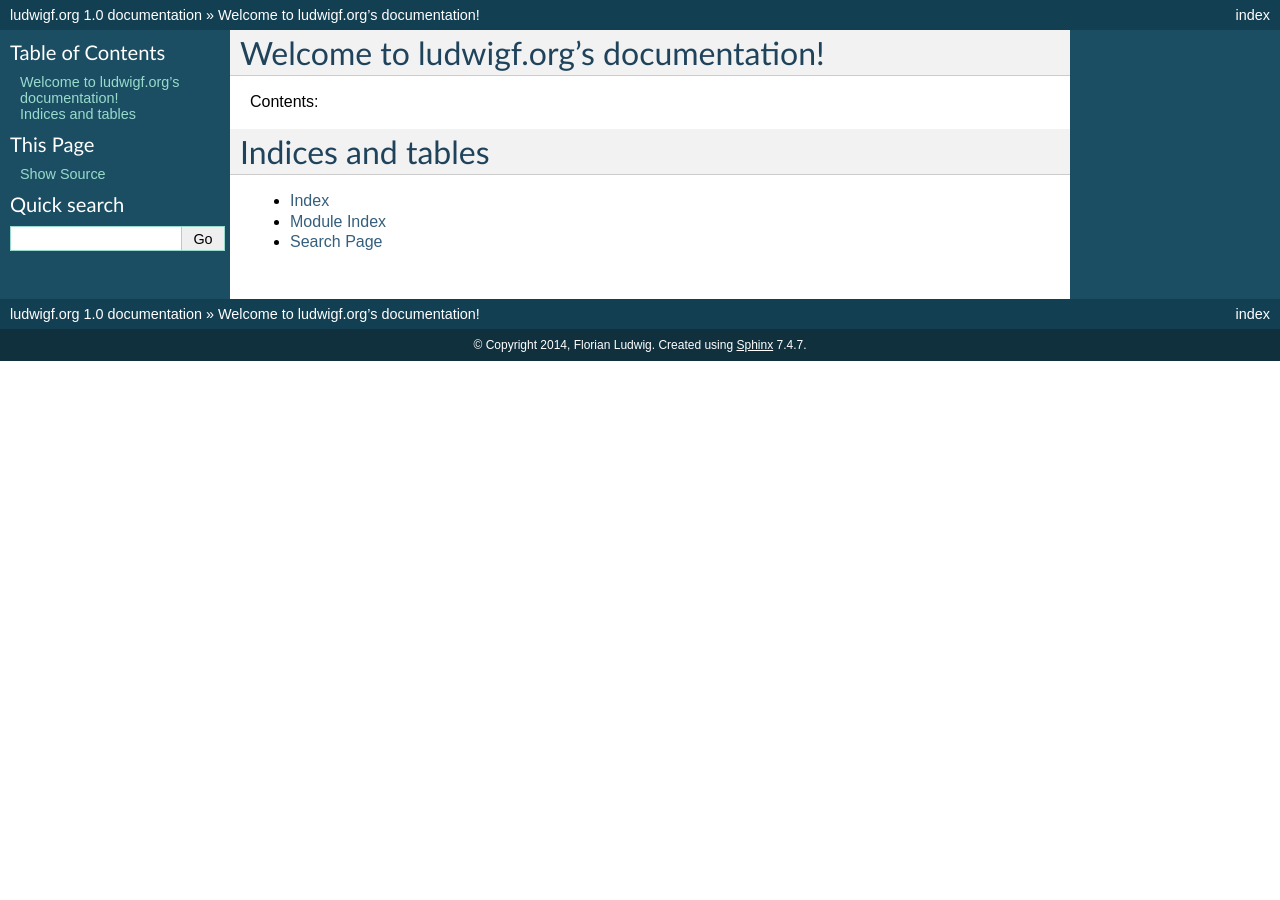
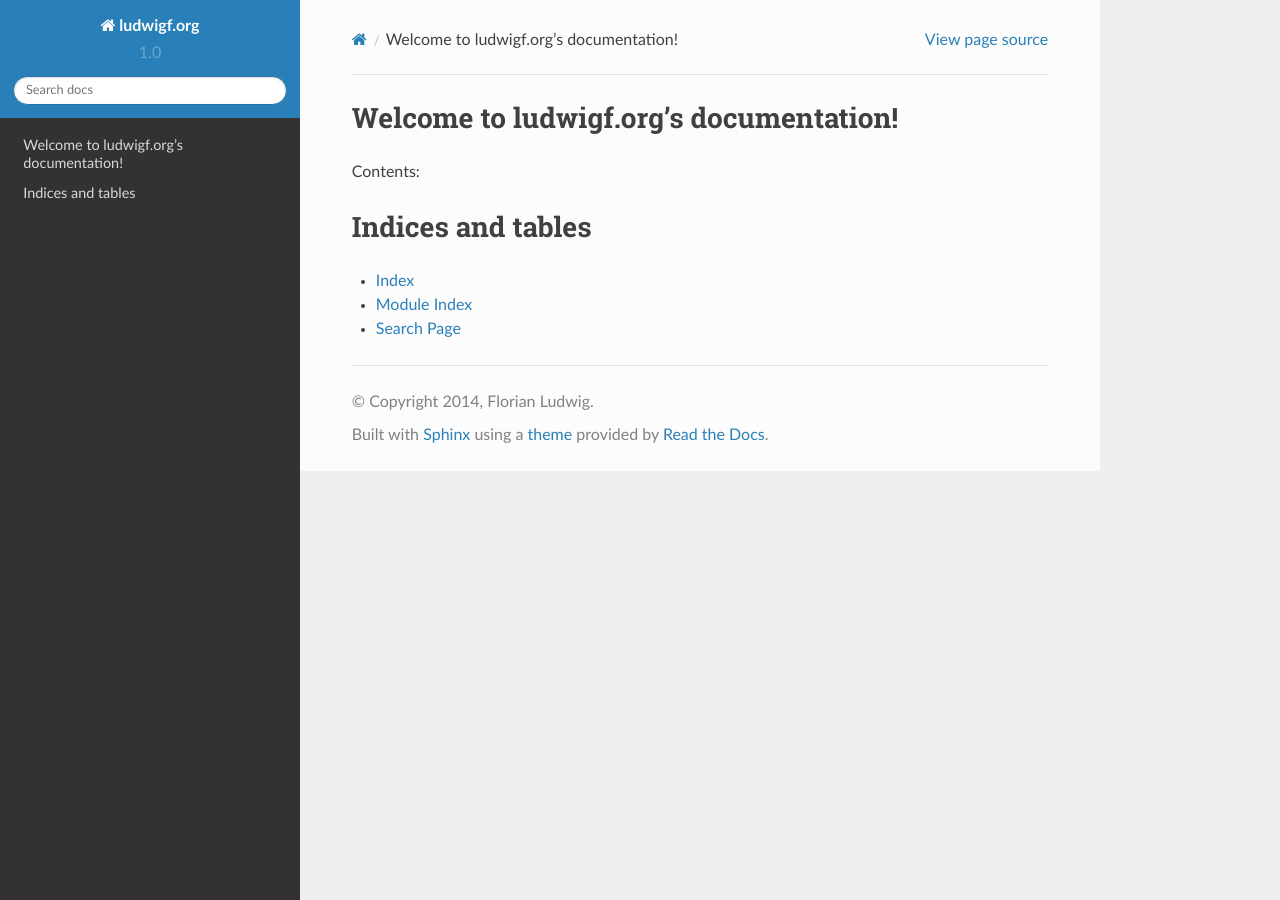
Before and after one commit to FlorianLudwig/ludwigf.org, a Sphinx documentation site: the page built from docs/index.rst, in a window 1280 px wide. Built offline with Sphinx 7.4.7 and the Read the Docs theme 2.0.0, drawn with Linux system fonts in a browser that asks for light colours.

Commit message:
use rtd theme

```diff
--- a/docs/conf.py
+++ b/docs/conf.py
@@ -14,6 +14,8 @@
 
 import sys
 import os
+
+import sphinx_rtd_theme
 
 # If extensions (or modules to document with autodoc) are in another directory,
 # add these directories to sys.path here. If the directory is relative to the
@@ -98,7 +100,7 @@ pygments_style = 'sphinx'
 
 # The theme to use for HTML and HTML Help pages.  See the documentation for
 # a list of builtin themes.
-html_theme = 'default'
+html_theme = 'sphinx_rtd_theme'
 
 # Theme options are theme-specific and customize the look and feel of a theme
 # further.  For a list of options available for each theme, see the
@@ -106,7 +108,7 @@ html_theme = 'default'
 #html_theme_options = {}
 
 # Add any paths that contain custom themes here, relative to this directory.
-#html_theme_path = []
+html_theme_path = [sphinx_rtd_theme.get_html_theme_path()]
 
 # The name for this set of Sphinx documents.  If None, it defaults to
 # "<project> v<release> documentation".
```
